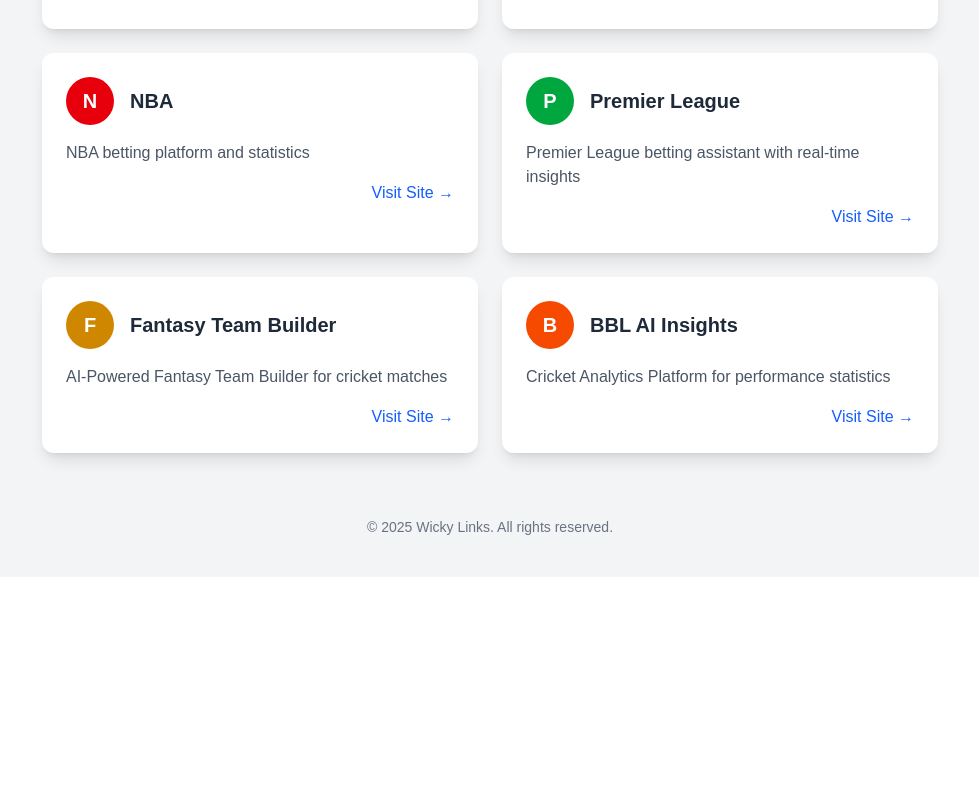
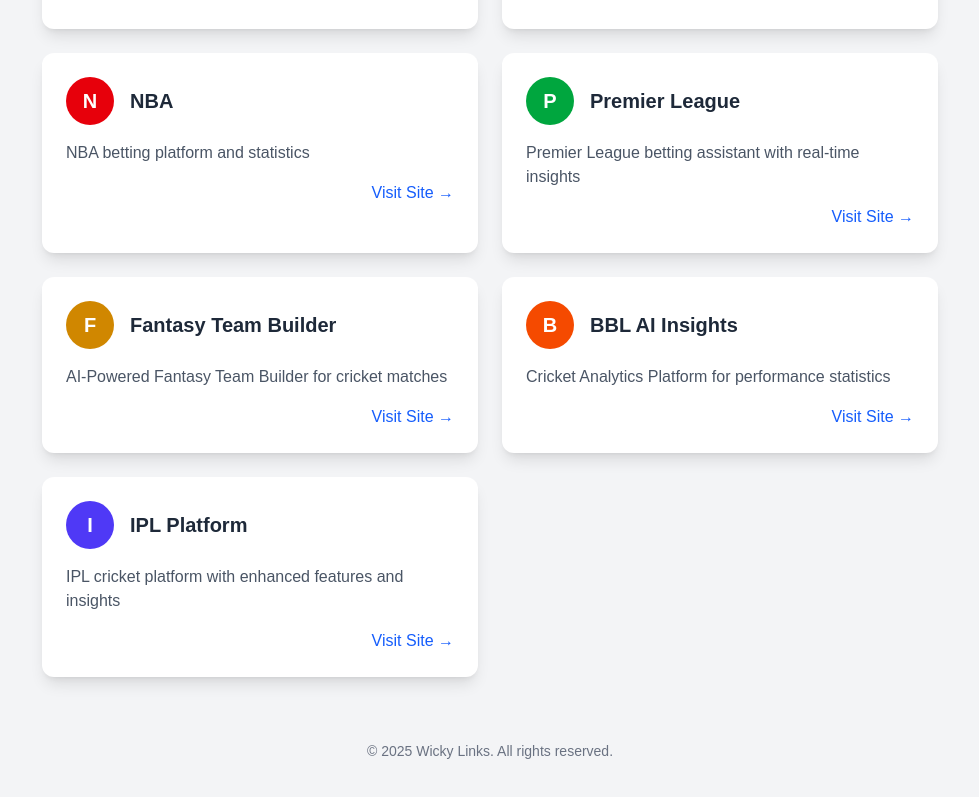
Before and after one commit to wickyaf123/wicky_links, a Next.js app: page / in a window 1280 px wide. Shown: the part 351-1148 px from the top of the page, without its empty margins (150-1129 px from the left). Before the commit the page ends 928 px from the top, so only its background shows below. Built offline with nearby package versions, Linux system fonts and the light colour scheme.

Commit message:
Add IPL Platform link to collection

```diff
--- a/src/app/page.tsx
+++ b/src/app/page.tsx
@@ -35,6 +35,12 @@
       url: "https://bbl-ai-insights-i-hawk-git-main-mayurs-projects-b6048be7.vercel.app/",
       description: "Cricket Analytics Platform for performance statistics",
       color: "bg-orange-600",
+    },
+    {
+      name: "IPL Platform",
+      url: "https://ipl-040725-frontend.vercel.app/",
+      description: "IPL cricket platform with enhanced features and insights",
+      color: "bg-indigo-600",
     },
   ];
 
```
